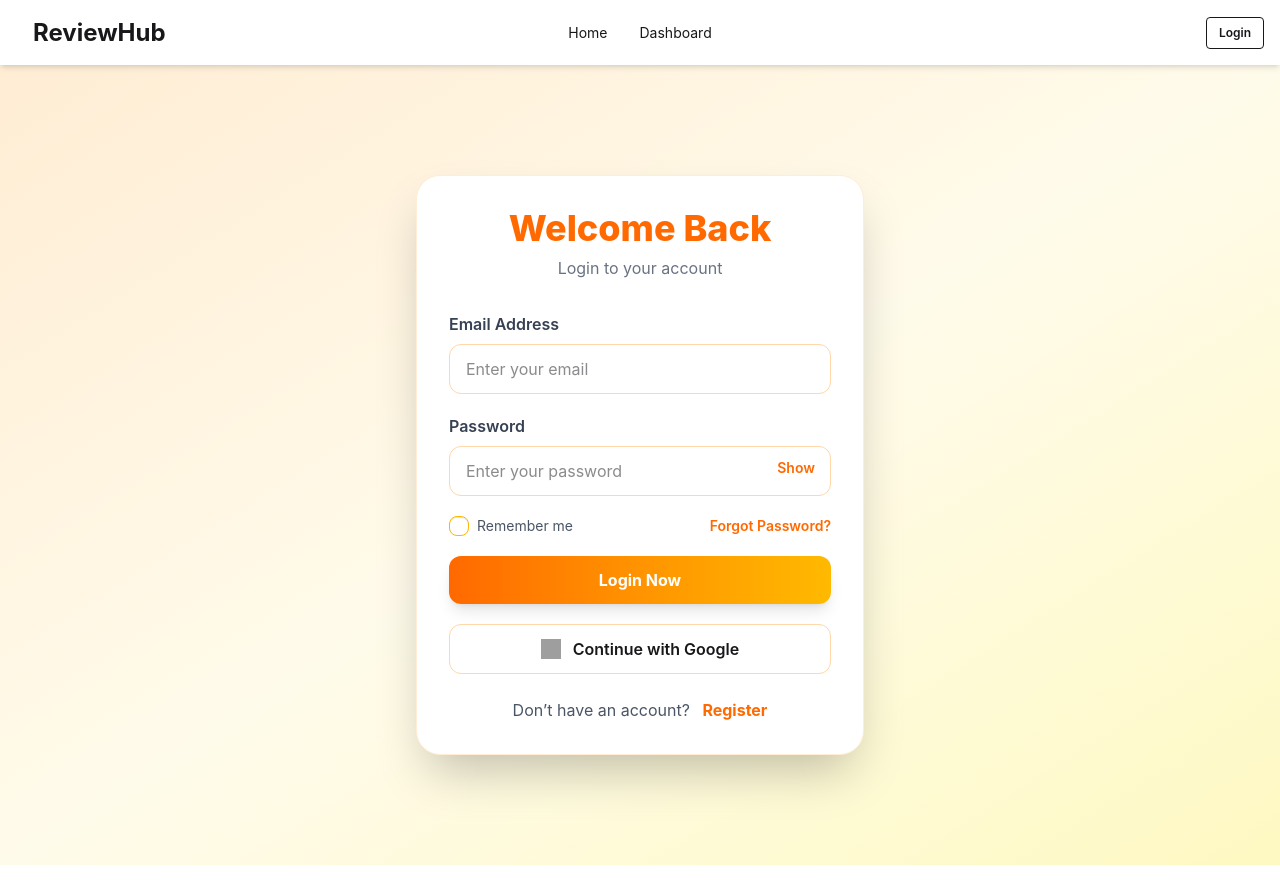
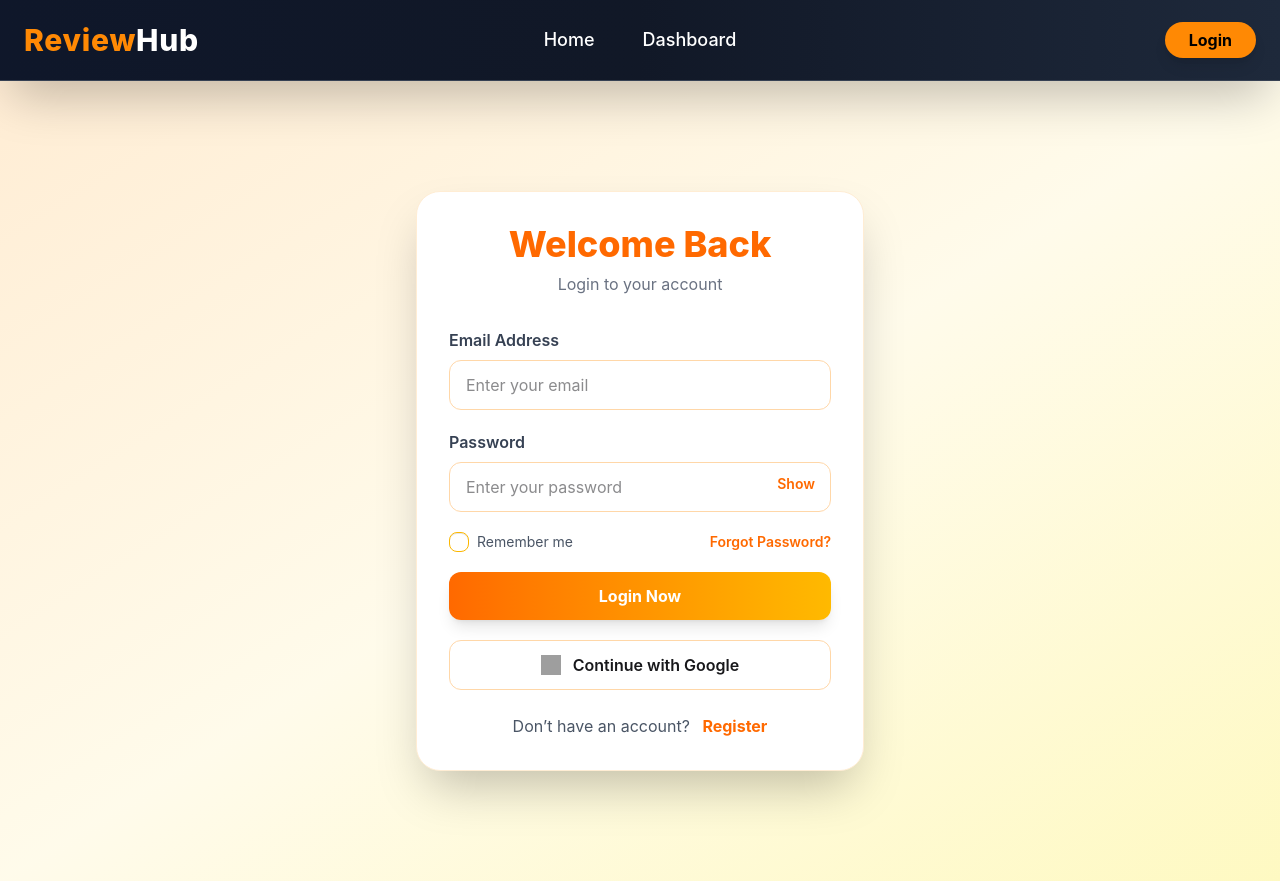
Before and after one commit to asik247/food-lovers-clientSite, a React (Vite) app: page /auth in a window 1280 px wide. Built offline with nearby package versions, Linux system fonts and the light colour scheme; no server answers; grey boxes are pictures that could not be loaded.

Commit message:
dropdown done

```diff
--- a/src/Components/Navbar/Nav.jsx
+++ b/src/Components/Navbar/Nav.jsx
@@ -7,18 +7,34 @@ const Nav = () => {
     const { user, logOut } = useAuth();
     const [open, setOpen] = useState(false);
 
-    // navbar links
+    // nav links
     const links = (
         <>
             <li>
-                <NavLink to="/">Home</NavLink>
+                <NavLink
+                    to="/"
+                    className={({ isActive }) =>
+                        isActive
+                            ? "text-orange-400 font-bold"
+                            : "hover:text-orange-300 duration-300"
+                    }
+                >
+                    Home
+                </NavLink>
             </li>
 
             <li>
-                <NavLink to="/dashboard">Dashboard</NavLink>
+                <NavLink
+                    to="/dashboard"
+                    className={({ isActive }) =>
+                        isActive
+                            ? "text-orange-400 font-bold"
+                            : "hover:text-orange-300 duration-300"
+                    }
+                >
+                    Dashboard
+                </NavLink>
             </li>
-
-
         </>
     );
 
@@ -34,22 +50,24 @@ const Nav = () => {
     };
 
     return (
-        <div className="navbar bg-base-100 shadow-md px-4">
+        <div className="sticky top-0 z-50">
+
+            <div className="navbar px-6 py-3 bg-gradient-to-r from-[#0f172a] via-[#111827] to-[#1e293b] text-white shadow-2xl border-b border-gray-700">
 
                 {/* navbar start */}
                 <div className="navbar-start">
 
-                {/* mobile dropdown */}
+                    {/* mobile menu */}
                     <div className="dropdown">
 
                         <div
                             tabIndex={0}
                             role="button"
-                        className="btn btn-ghost lg:hidden"
+                            className="btn btn-ghost lg:hidden text-white"
                         >
                             <svg
                                 xmlns="http://www.w3.org/2000/svg"
-                            className="h-5 w-5"
+                                className="h-6 w-6"
                                 fill="none"
                                 viewBox="0 0 24 24"
                                 stroke="currentColor"
@@ -65,23 +83,28 @@ const Nav = () => {
 
                         <ul
                             tabIndex={0}
-                        className="menu menu-sm dropdown-content mt-3 z-[1] p-2 shadow bg-base-100 rounded-box w-52"
+                            className="menu menu-sm dropdown-content mt-3 z-[1] p-4 shadow-xl bg-[#1e293b] rounded-2xl w-52 text-white"
                         >
                             {links}
                         </ul>
                     </div>
 
                     {/* logo */}
-                <Link to="/" className="btn btn-ghost text-2xl font-bold">
-                    ReviewHub
+                    <Link
+                        to="/"
+                        className="text-3xl font-extrabold tracking-wide"
+                    >
+                        <span className="text-orange-400">Review</span>Hub
                     </Link>
                 </div>
 
-            {/* center links */}
+                {/* navbar center */}
                 <div className="navbar-center hidden lg:flex">
-                <ul className="menu menu-horizontal px-1 gap-2">
+
+                    <ul className="menu menu-horizontal gap-6 text-lg font-medium">
                         {links}
                     </ul>
+
                 </div>
 
                 {/* navbar end */}
@@ -96,65 +119,86 @@ const Nav = () => {
                                     onClick={() => setOpen(!open)}
                                     src={user?.photoURL}
                                     alt="user"
-                                className="w-12 h-12 rounded-full cursor-pointer border-2 border-orange-400"
+                                    className="w-12 h-12 rounded-full border-2 border-orange-400 object-cover cursor-pointer hover:scale-105 duration-300 shadow-lg"
                                 />
 
                                 {/* dropdown */}
                                 {
                                     open && (
-                                    <div className="absolute right-0 mt-3 w-52 bg-base-100 shadow-lg rounded-lg p-3 z-50">
+                                        <div className="absolute right-0 mt-4 w-60 bg-[#111827] border border-gray-700 rounded-2xl shadow-2xl p-4">
 
-                                        <ul className="space-y-2">
+                                            {/* user info */}
+                                            <div className="text-center border-b border-gray-700 pb-3 mb-3">
+
+                                                <img
+                                                    src={user?.photoURL}
+                                                    alt=""
+                                                    className="w-16 h-16 rounded-full mx-auto border-2 border-orange-400"
+                                                />
+
+                                                <h2 className="mt-2 text-lg font-bold text-white">
+                                                    {user?.displayName || "User"}
+                                                </h2>
+
+                                                <p className="text-sm text-gray-400">
+                                                    {user?.email}
+                                                </p>
+                                            </div>
+
+                                            {/* menu */}
+                                            <ul className="space-y-3">
 
                                                 <li>
                                                     <NavLink
                                                         to="/addReview"
-                                                    className="btn btn-sm btn-ghost w-full justify-start"
+                                                        className="flex items-center gap-2 px-3 py-2 rounded-xl hover:bg-orange-400 hover:text-black duration-300"
                                                     >
-                                                    Add Review
+                                                        ➕ Add Review
                                                     </NavLink>
                                                 </li>
 
                                                 <li>
                                                     <NavLink
                                                         to="/myReviews"
-                                                    className="btn btn-sm btn-ghost w-full justify-start"
+                                                        className="flex items-center gap-2 px-3 py-2 rounded-xl hover:bg-orange-400 hover:text-black duration-300"
                                                     >
-                                                    My Reviews
+                                                        ⭐ My Reviews
                                                     </NavLink>
                                                 </li>
 
                                                 <li>
                                                     <button
                                                         onClick={handleLogOut}
-                                                    className="btn btn-sm btn-error text-white w-full"
+                                                        className="w-full py-2 rounded-xl bg-red-500 hover:bg-red-600 duration-300 text-white font-semibold"
                                                     >
                                                         Logout
                                                     </button>
                                                 </li>
 
                                             </ul>
+
                                         </div>
                                     )
                                 }
+
                             </div>
                         )
                             :
                             (
-                            <div className="flex gap-2">
+                                <div>
 
                                     <Link
                                         to="/auth"
-                                    className="btn btn-sm btn-outline"
+                                        className="px-6 py-2 rounded-full bg-orange-400 hover:bg-orange-500 text-black font-bold duration-300 shadow-lg"
                                     >
                                         Login
                                     </Link>
 
-
-
                                 </div>
                             )
                     }
+
+                </div>
 
             </div>
         </div>
```
Lines whose indentation alone changed are shown as unchanged.
